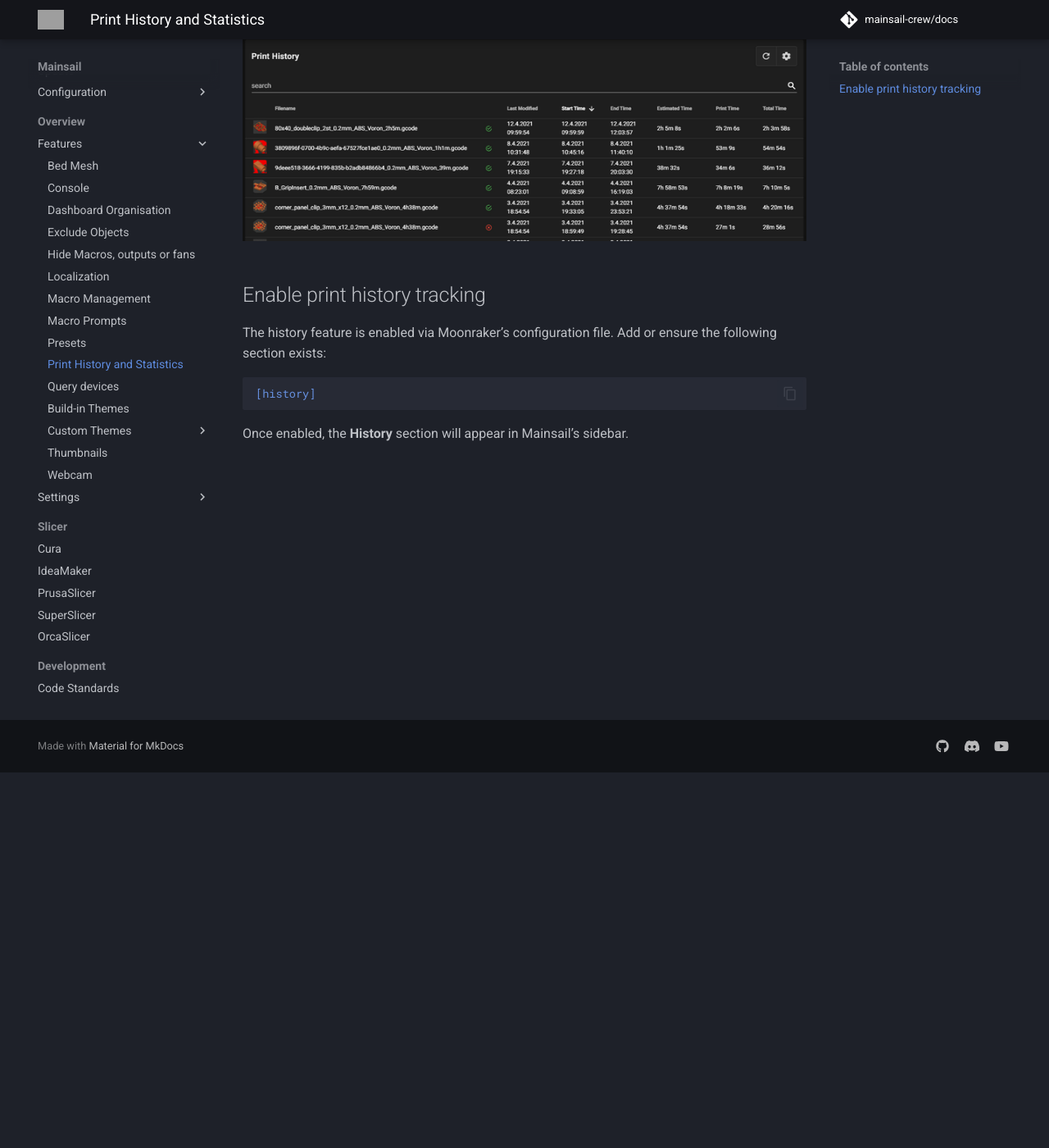
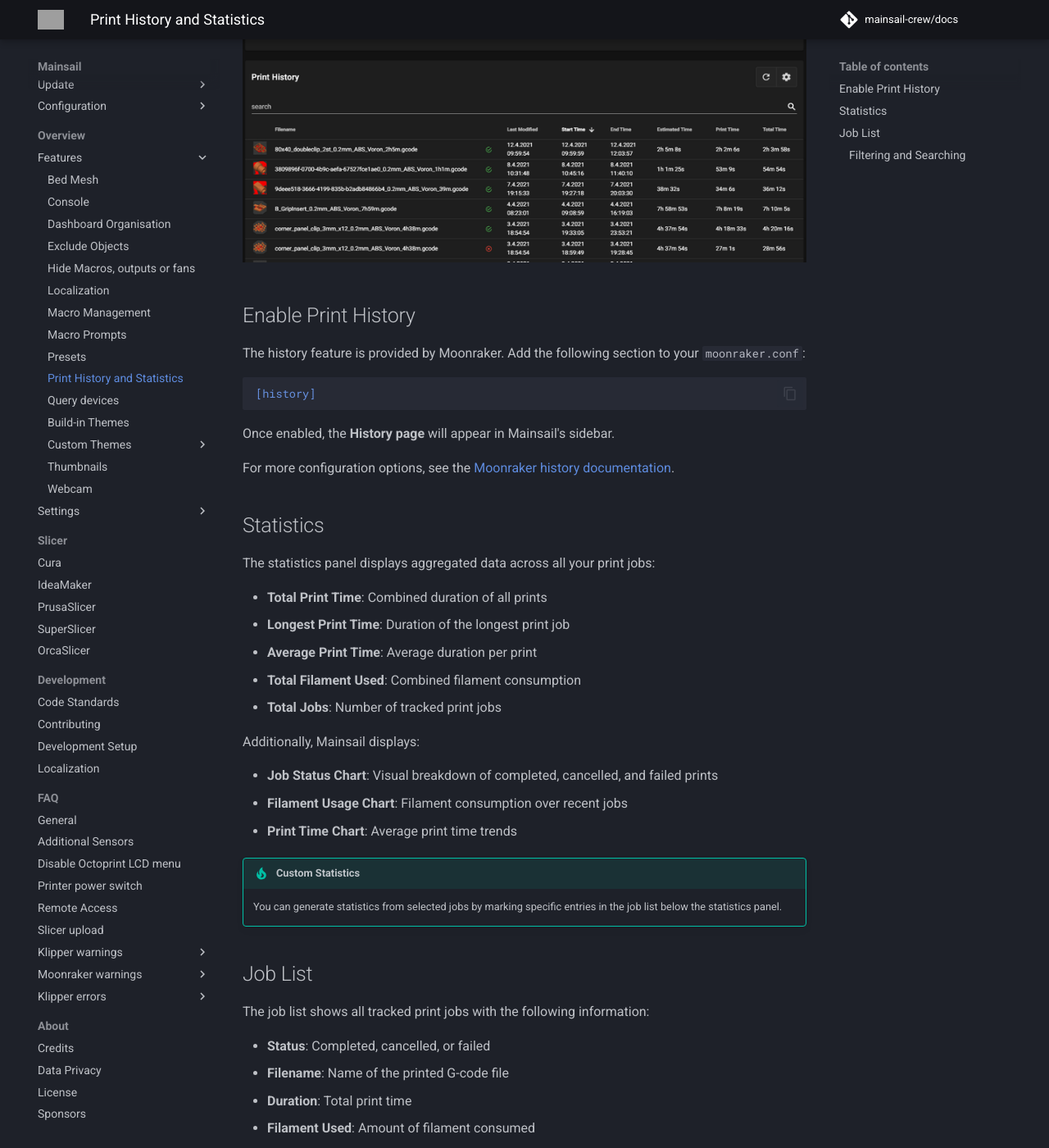
Before and after one commit to mainsail-crew/docs, an MkDocs documentation site: the page built from docs/features/print-history-and-statistics.md, in a window 1280 px wide and 1400 px high, scrolled down 458 px. Shown: the whole window at 82% size. Built offline with MkDocs 1.6.1 and Material for MkDocs 9.7.7, drawn with Linux system fonts in a browser that asks for light colours; comment, search, counter and statistics services are not loaded; some of the changed text lies outside the part shown; grey boxes are pictures that could not be loaded.

Commit message:
fix: improve features/print-history-and-statistics.md

````diff
--- a/docs/features/print-history-and-statistics.md
+++ b/docs/features/print-history-and-statistics.md
@@ -1,15 +1,66 @@
+---
+title: Print History and Statistics
+description: Track your print jobs and view detailed statistics including
+  job status, print duration, and filament usage in Mainsail.
+social:
+  cards_layout_options:
+    title: Print History & Statistics
+---
+
 # Print History and Statistics
 
-You can view your print history and detailed statistics in Mainsail’s **History** section. This includes information like job status, print duration, filament usage, and more.
+Moonraker tracks your print jobs and stores detailed information about each print. Mainsail
+provides a user interface to view this data, including job history, statistics, and charts
+on the **History page**.
 
 ![Print History Interface](../images/features/print-history.avif)
 
-## Enable print history tracking
+## Enable Print History
 
-The history feature is enabled via Moonraker’s configuration file.
-Add or ensure the following section exists:
+The history feature is provided by Moonraker. Add the following section to your `moonraker.conf`:
 
 ```ini
 [history]
 ```
-Once enabled, the **History** section will appear in Mainsail’s sidebar.
+
+Once enabled, the **History page** will appear in Mainsail's sidebar.
+
+For more configuration options, see the
+[Moonraker history documentation](https://moonraker.readthedocs.io/en/latest/configuration/#history){:target="_blank"}.
+
+## Statistics
+
+The statistics panel displays aggregated data across all your print jobs:
+
+- **Total Print Time**: Combined duration of all prints
+- **Longest Print Time**: Duration of the longest print job
+- **Average Print Time**: Average duration per print
+- **Total Filament Used**: Combined filament consumption
+- **Total Jobs**: Number of tracked print jobs
+
+Additionally, Mainsail displays:
+
+- **Job Status Chart**: Visual breakdown of completed, cancelled, and failed prints
+- **Filament Usage Chart**: Filament consumption over recent jobs
+- **Print Time Chart**: Average print time trends
+
+!!! tip "Custom Statistics"
+    You can generate statistics from selected jobs by marking specific entries in the
+    job list below the statistics panel.
+
+## Job List
+
+The job list shows all tracked print jobs with the following information:
+
+- **Status**: Completed, cancelled, or failed
+- **Filename**: Name of the printed G-code file
+- **Duration**: Total print time
+- **Filament Used**: Amount of filament consumed
+- **Start/End Time**: When the print started and finished
+
+### Filtering and Searching
+
+You can filter the job list by:
+
+- **Status**: Show only completed, cancelled, or failed jobs
+- **Search**: Find jobs by filename
````
